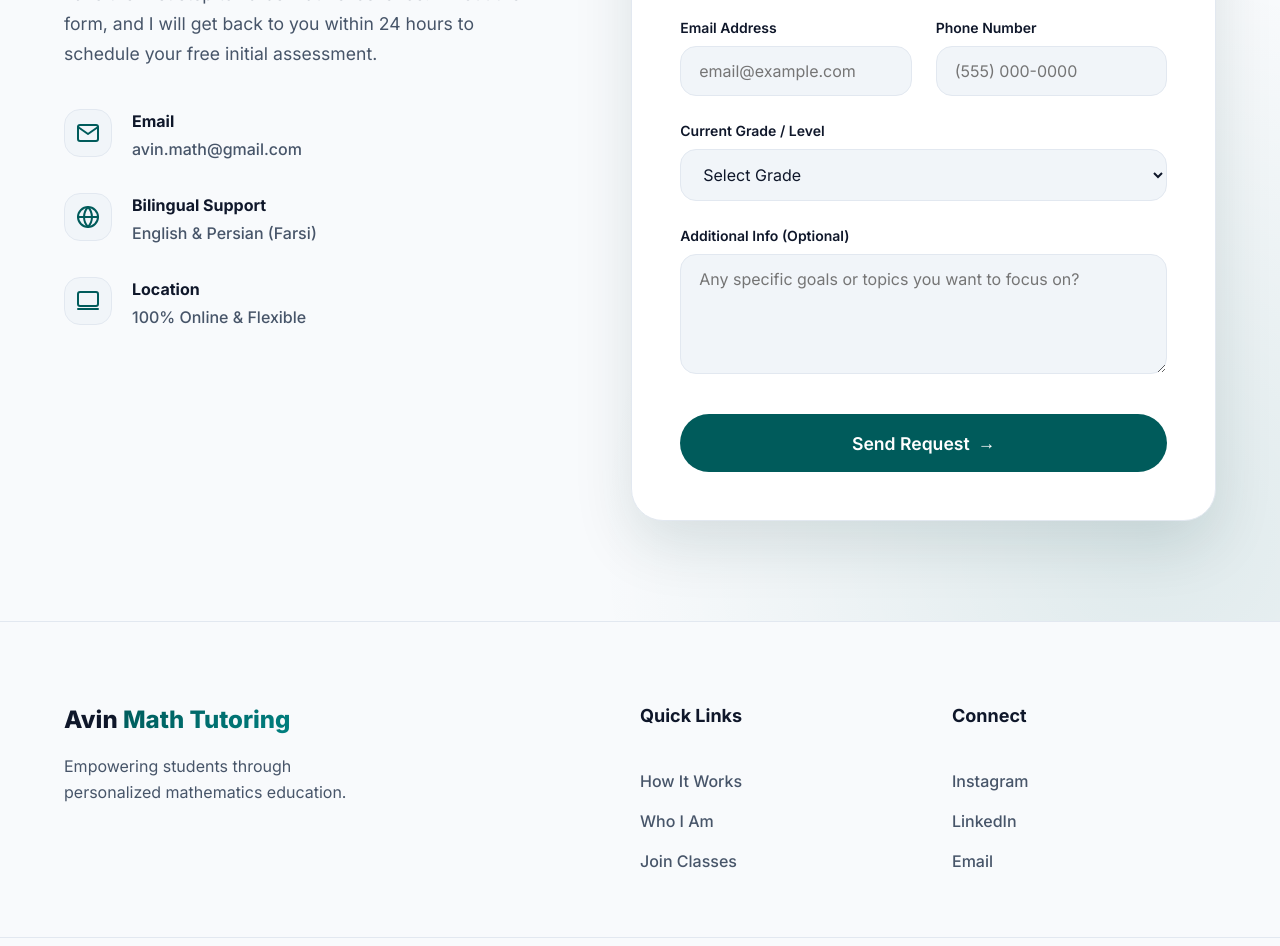
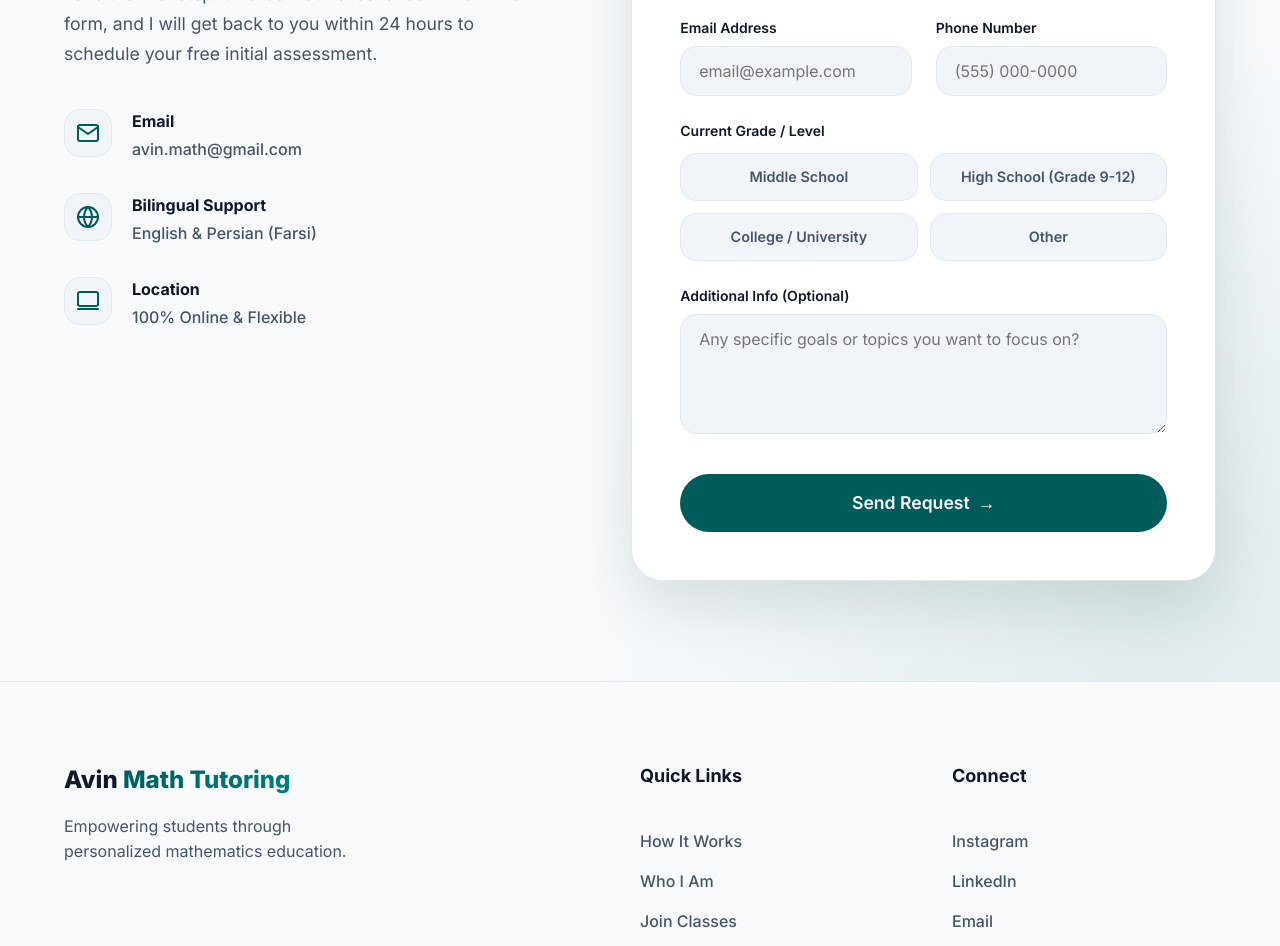
Before and after one commit to parsaabbasian/Math_Tutoring, a Next.js app: page / in a window 1280 px wide. Shown: the part 3440-4386 px from the top of the page. Built offline with nearby package versions, Linux system fonts and the light colour scheme.

Commit message:
Upgrade Grade selection from a basic dropdown to a premium interactive card grid

```diff
--- a/src/app/components/Contact.module.css
+++ b/src/app/components/Contact.module.css
@@ -118,7 +118,7 @@
   color: var(--foreground);
 }
 
-.input, .select, .textarea {
+.input, .textarea {
   width: 100%;
   padding: 14px 18px;
   border: 1px solid var(--border);
@@ -130,11 +130,65 @@
   transition: var(--transition);
 }
 
-.input:focus, .select:focus, .textarea:focus {
+.input:focus, .textarea:focus {
   outline: none;
   border-color: var(--primary);
   background: var(--surface);
   box-shadow: 0 0 0 4px var(--primary-light);
+}
+
+.gradeGrid {
+  display: grid;
+  grid-template-columns: repeat(auto-fit, minmax(200px, 1fr));
+  gap: 12px;
+  margin-top: 4px;
+}
+
+.gradeCard {
+  position: relative;
+  cursor: pointer;
+  border: 1px solid var(--border);
+  border-radius: var(--radius-md);
+  padding: 12px 16px;
+  background: var(--surface-alt);
+  transition: var(--transition);
+  display: flex;
+  align-items: center;
+  justify-content: center;
+  text-align: center;
+}
+
+.gradeCard:hover {
+  border-color: var(--primary);
+  background: var(--primary-light);
+}
+
+.radioInput {
+  position: absolute;
+  opacity: 0;
+  width: 0;
+  height: 0;
+}
+
+.gradeCard:has(.radioInput:checked) {
+  background: var(--primary);
+  border-color: var(--primary);
+  box-shadow: 0 4px 12px var(--primary-light);
+}
+
+.gradeName {
+  font-size: 0.9rem;
+  font-weight: 600;
+  color: var(--text-muted);
+  transition: var(--transition);
+}
+
+.gradeCard:hover .gradeName {
+  color: var(--primary);
+}
+
+.gradeCard:has(.radioInput:checked) .gradeName {
+  color: white;
 }
 
 .textarea {
--- a/src/app/components/Contact.tsx
+++ b/src/app/components/Contact.tsx
@@ -88,16 +88,17 @@ export default function Contact() {
                 </div>
               </div>
 
-              <div className={styles.inputGroup}>
-                <label htmlFor="grade" className={styles.label}>Current Grade / Level</label>
-                <select id="grade" name="grade" className={styles.select} required>
-                  <option value="" disabled selected>Select Grade</option>
-                  <option value="middle_school">Middle School</option>
-                  <option value="high_school">High School (Grade 9-12)</option>
-                  <option value="college">College / University</option>
-                  <option value="other">Other</option>
-                </select>
+            <div className={styles.inputGroup}>
+              <label className={styles.label}>Current Grade / Level</label>
+              <div className={styles.gradeGrid}>
+                {['Middle School', 'High School (Grade 9-12)', 'College / University', 'Other'].map((grade) => (
+                  <label key={grade} className={styles.gradeCard}>
+                    <input type="radio" name="grade" value={grade} required className={styles.radioInput} />
+                    <span className={styles.gradeName}>{grade}</span>
+                  </label>
+                ))}
               </div>
+            </div>
 
               <div className={styles.inputGroup}>
                 <label htmlFor="message" className={styles.label}>Additional Info (Optional)</label>
```
